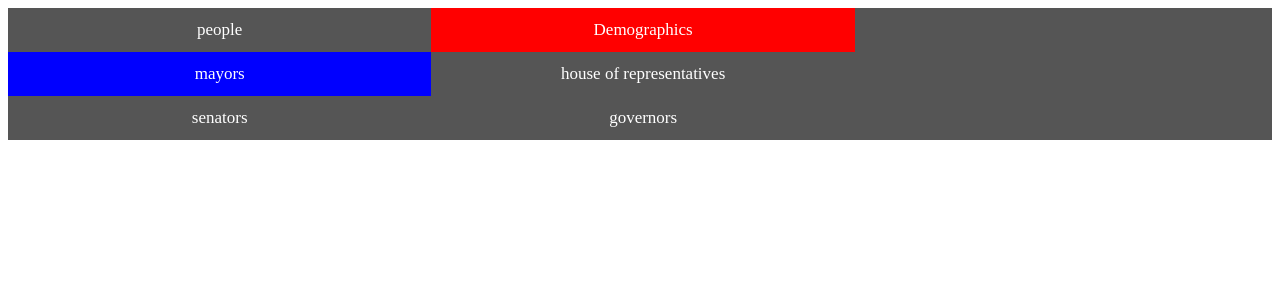
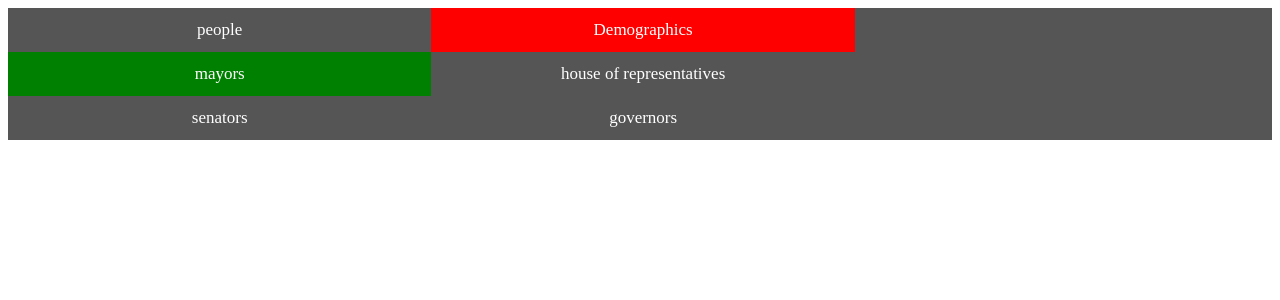
Before and after one commit to Cwiesen/DiversityInclusionFrontend, an Angular app: page / in a window 1280 px wide. Shown: the top 300 px of the page. Built offline with nearby package versions, Linux system fonts and the light colour scheme.

Commit message:
even prettier

```diff
--- a/src/app/dashboard/dashboard.component.css
+++ b/src/app/dashboard/dashboard.component.css
@@ -32,6 +32,15 @@
   .c {
     background-color:blue;
   }
+  .c {
+    background-color:purple;
+  }
+  .c {
+    background-color:teal;
+  }
+  .c {
+    background-color:green;
+  }
 
   /* Add responsiveness - on screens less than 500px, make the navigation links appear on top of each other, instead of next to each other */
   @media screen and (max-width: 500px) {
```
